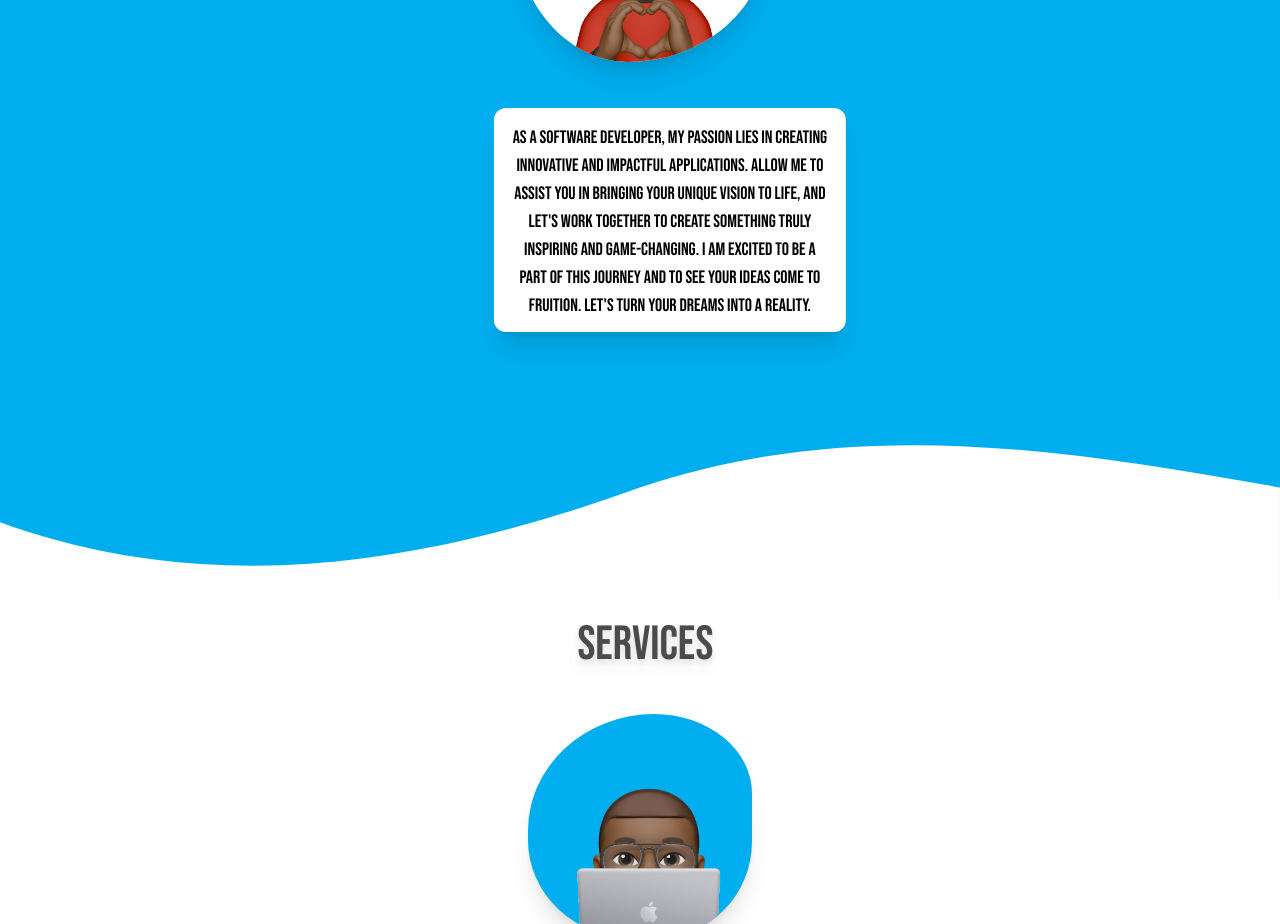
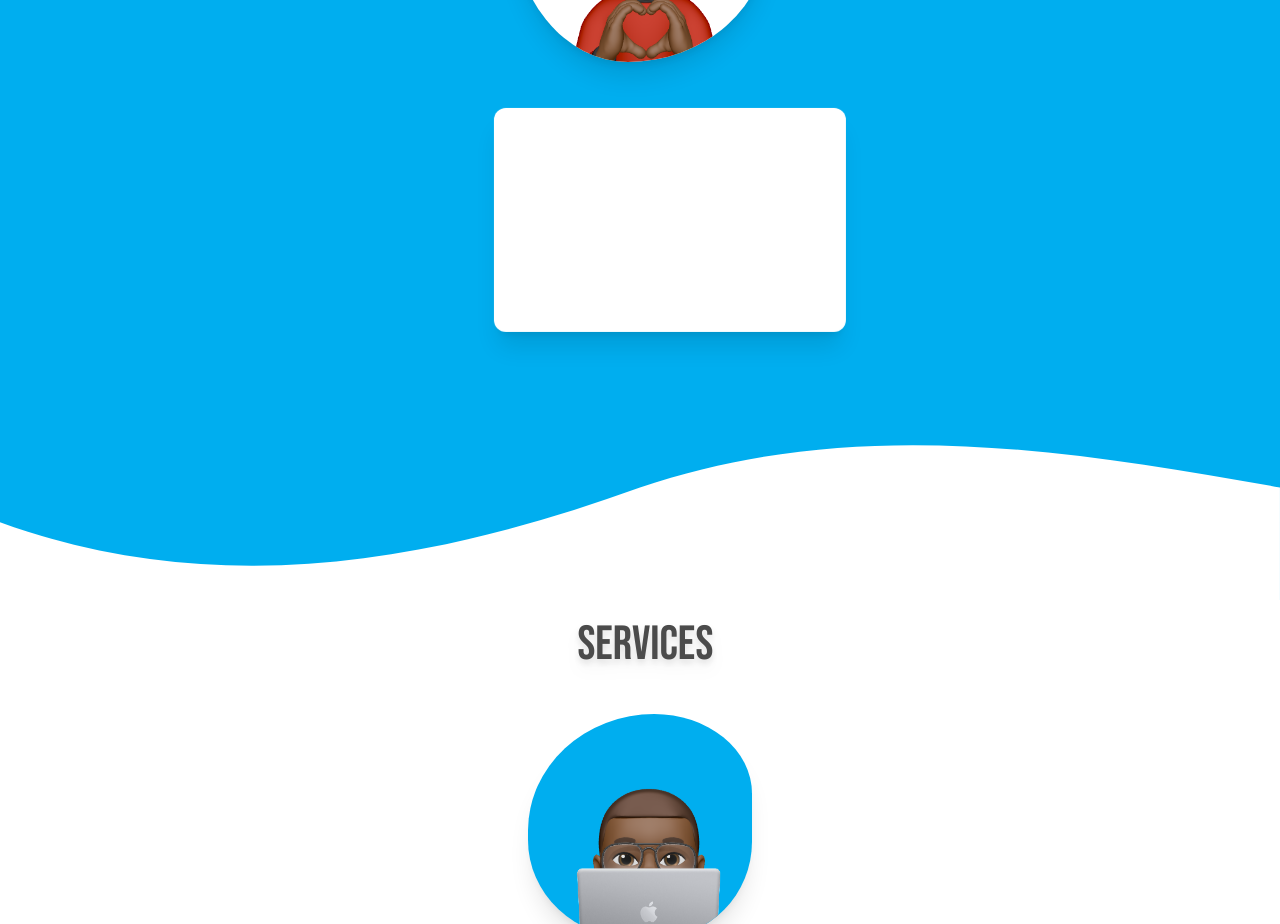
Before and after one commit to EmmanuelKeka/Media-floats, a Next.js app: page / in a window 1280 px wide. Shown: the part 1240-2164 px from the top of the page. Built offline with nearby package versions, Linux system fonts and the light colour scheme.

Commit message:
Update AboutMe.js

```diff
--- a/components/AboutMe.js
+++ b/components/AboutMe.js
@@ -15,7 +15,7 @@ export default function AboutMe(){
                     </div>
                     <div className="floating3 bg-white rounded-xl py-4 h-[14rem] w-[22rem] text-center shadow-xl lg:p-[0.5rem] lg:h-[29rem] lg:w-[14rem] p-0 text-lg text-left m-[1rem] lg:w-[12rem] lg:h-[33rem]">
                         <p className="para--font text-black pl-4 pr-4">
-                        {" As a software developer, my passion lies in creating innovative and impactful applications. Allow me to assist you in bringing your unique vision to life, and let's work together to create something truly inspiring and game-changing. I am excited to be a part of this journey and to see your ideas come to fruition. Let's turn your dreams into a reality."}
+
                         </p>
                     </div>
                 </div>
```
